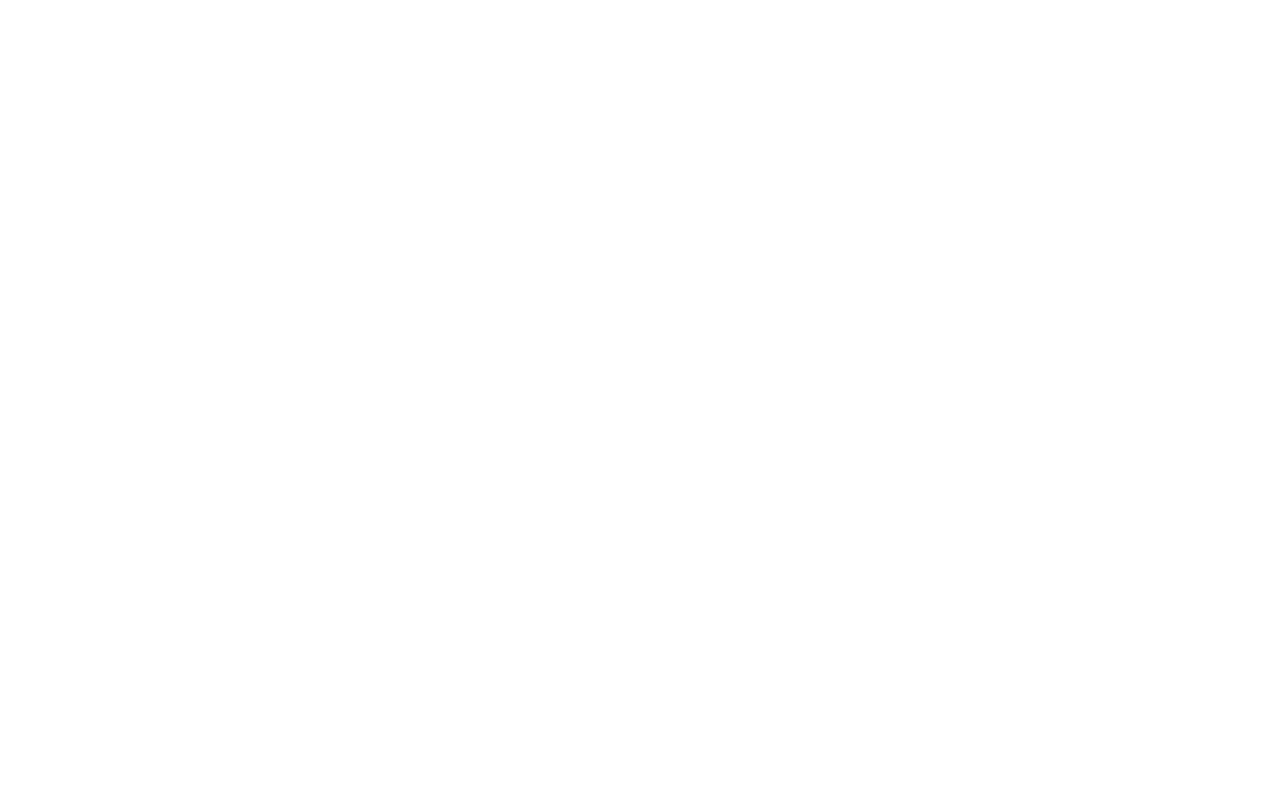
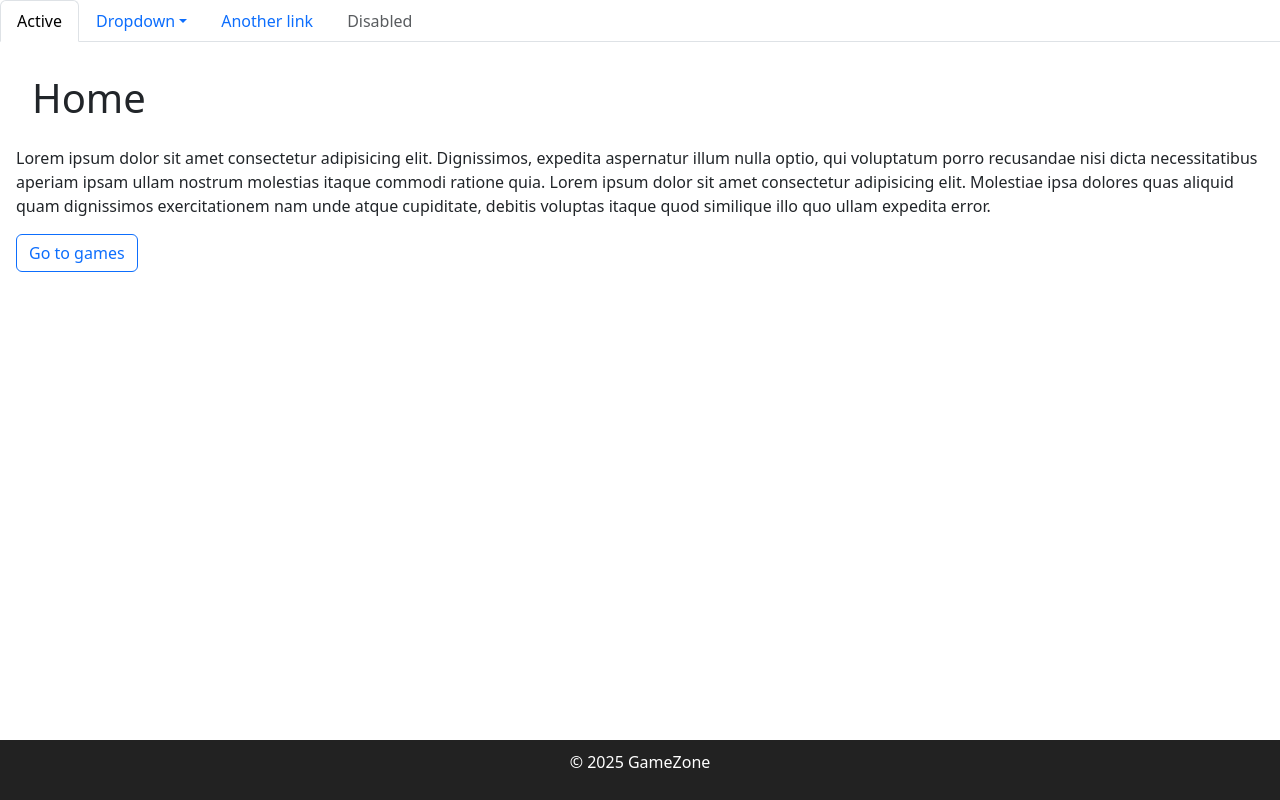
Before and after one commit to alessandrofalcoo/final-project-react, a React (Vite) app in the folder my-vue-app/: page / in a window 1280 px wide. Built offline with nearby package versions, Linux system fonts and the light colour scheme.

Commit message:
enhanced the comunitcation between components pages and default layout enhance SingleGame page

```diff
--- a/my-vue-app/src/components/Footer.jsx
+++ b/my-vue-app/src/components/Footer.jsx
@@ -1,3 +1,10 @@
 export default function Footer() {
 
+    return (
+        <>
+            <div className="footer text-center">
+                <p>&copy; {new Date().getFullYear()} GameZone</p>
+            </div>
+        </>
+    )
 }
--- a/my-vue-app/src/components/GameCard.jsx
+++ b/my-vue-app/src/components/GameCard.jsx
@@ -0,0 +1,23 @@
+import { Link } from "react-router-dom"
+
+export default function GameCard({ game }) {
+    if (!game) {
+        return null;
+    }
+    return (
+        <>
+            <div className="game-card d-flex">
+                <img
+                    src={game.url}
+                    alt={game.title}
+                    className="game-card-img"
+                />
+
+                <div className="game-card-body">
+                    <h5 className="game-card-title">{game.title}</h5>
+                    <Link to={`/games/${game.id}`}><button className="game-card-btn btn btn-outline-dark">Discover more</button></Link>
+                </div>
+            </div>
+        </>
+    )
+}
--- a/my-vue-app/src/components/Header.jsx
+++ b/my-vue-app/src/components/Header.jsx
@@ -1,3 +1,65 @@
 export default function Header() {
 
+    return (
+        <>
+            <ul
+                className="nav nav-tabs"
+                id="navId"
+                role="tablist"
+            >
+                <li className="nav-item">
+                    <a
+                        href="#tab1Id"
+                        className="nav-link active"
+                        data-bs-toggle="tab"
+                        aria-current="page"
+                    >Active</a
+                    >
+                </li>
+                <li className="nav-item dropdown">
+                    <a
+                        className="nav-link dropdown-toggle"
+                        data-bs-toggle="dropdown"
+                        href="#"
+                        role="button"
+                        aria-haspopup="true"
+                        aria-expanded="false"
+                    >Dropdown</a
+                    >
+                    <div className="dropdown-menu">
+                        <a className="dropdown-item" href="#tab2Id">Action</a>
+                        <a className="dropdown-item" href="#tab3Id">Another action</a>
+                        <div className="dropdown-divider"></div>
+                        <a className="dropdown-item" href="#tab4Id">Action</a>
+                    </div>
+                </li>
+                <li className="nav-item" role="presentation">
+                    <a href="#tab5Id" className="nav-link" data-bs-toggle="tab"
+                    >Another link</a
+                    >
+                </li>
+                <li className="nav-item" role="presentation">
+                    <a href="#" className="nav-link disabled" data-bs-toggle="tab"
+                    >Disabled</a
+                    >
+                </li>
+            </ul>
+            <div className="tab-content" id="myTabContent">
+                <div className="tab-pane fade show active" id="tab1Id" role="tabpanel">
+
+                </div>
+                <div className="tab-pane fade" id="tab2Id" role="tabpanel"></div>
+                <div className="tab-pane fade" id="tab3Id" role="tabpanel"></div>
+                <div className="tab-pane fade" id="tab4Id" role="tabpanel"></div>
+                <div className="tab-pane fade" id="tab5Id" role="tabpanel"></div>
+            </div>
+
+            <script>
+                var triggerEl = document.querySelector("#navId a");
+                bootstrap.Tab.getInstance(triggerEl).show(); // Select tab by name
+            </script>
+
+
+        </>
+    )
 }
--- a/my-vue-app/src/index.css
+++ b/my-vue-app/src/index.css
@@ -1,5 +1,50 @@
+@import 'bootstrap';
+
 * {
   margin: 0;
   padding: 0;
   box-sizing: border-box;
 }
+
+.gamesList {
+  list-style: none;
+
+  .games {
+    a {
+      color: black;
+      text-decoration: none;
+    }
+
+  }
+
+}
+
+img {
+  max-width: 200px;
+}
+
+
+.game-card-body {
+  padding: 2rem;
+  flex-direction: column;
+  justify-content: center;
+  display: flex;
+
+  .game-card-btn {
+    align-self: center;
+    max-width: fit-content;
+  }
+}
+
+
+
+.footer {
+  position: fixed;
+  bottom: 0;
+  left: 0;
+  width: 100%;
+  background: #222;
+  color: white;
+  text-align: center;
+  padding: 10px 0;
+}
--- a/my-vue-app/src/pages/FilterGames.jsx
+++ b/my-vue-app/src/pages/FilterGames.jsx
@@ -46,8 +46,8 @@
 
     return (
         <>
-            <form onSubmit={handleSubmit} className="mb-3 d-flex gap-3 align-items-end">
-                <div className="form-group">
+            <form onSubmit={handleSubmit} className="my-3 d-flex gap-3 align-items-end justify-content-center">
+                <div className="form-group text-center">
                     <label htmlFor="genreSelect">
                         <select
                             className="form-select"
@@ -75,7 +75,7 @@
                         </select>
                     </label>
                 </div>
-                <button type="submit" className="btn btn-primary">
+                <button type="submit" className="btn btn-outline-dark">
                     Filter
                 </button>
             </form>
--- a/my-vue-app/src/pages/Games.jsx
+++ b/my-vue-app/src/pages/Games.jsx
@@ -1,6 +1,7 @@
 import { useEffect, useState } from "react"
 import { Link } from "react-router-dom"
 import FilterGames from "./FilterGames";
+import GameCard from "../components/GameCard";
 
 
 export default function Games() {
@@ -14,30 +15,37 @@
             .then((res) => res.json())
             .then((data) => {
                 const content = data.content || [];
-                setGames(content)
-                setError(content.length === 0 ? "No game found. " : "");
+                setGames(content);
+                setError(content.length === 0 ? "Nessun gioco trovato." : "");
             })
             .catch((err) => {
-                console.error("Fetch error: ", err);
-                setError("Error during games' loading")
-            })
+                console.error("Errore fetch:", err);
+                setError("Errore durante il caricamento dei giochi.");
+            });
     }, [API_URL]);
 
-
     return (
+        <>
             <main className="container">
+                <div className="container text-center">
                     <h1>Lista dei giochi</h1>
                     <FilterGames setGames={setGames} setError={setError} />
 
+                    {error && <p className="text-red-500">{error}</p>}
+
                     {games.length > 0 && (
-                <ul>
+                        <ul className="gamesList">
                             {games.map((game) => (
-                        <li key={game.id}>
-                            <Link to={`/games/${game.id}`}>{game.title}</Link>
+                                <li className="games my-3" key={game.id}>
+                                    <GameCard game={game}></GameCard>
+
                                 </li>
                             ))}
                         </ul>
                     )}
+                </div>
             </main>
+
+        </>
     )
 }
--- a/my-vue-app/src/pages/Home.jsx
+++ b/my-vue-app/src/pages/Home.jsx
@@ -1,3 +1,15 @@
+
+
 export default function Home() {
+    return (
+        <>
+            <div className="m-3">
+                <h1 className="p-3">Home</h1>
+                <p>Lorem ipsum dolor sit amet consectetur adipisicing elit. Dignissimos, expedita aspernatur illum nulla optio, qui voluptatum porro recusandae nisi dicta necessitatibus aperiam ipsam ullam nostrum molestias itaque commodi ratione quia. Lorem ipsum dolor sit amet consectetur adipisicing elit. Molestiae ipsa dolores quas aliquid quam dignissimos exercitationem nam unde atque cupiditate, debitis voluptas itaque quod similique illo quo ullam expedita error.</p>
+                <a className="btn btn-outline-primary btn-xl" href="/games">Go to games</a>
 
+            </div>
+
+        </>
+    )
 }
--- a/my-vue-app/src/pages/SingleGame.jsx
+++ b/my-vue-app/src/pages/SingleGame.jsx
@@ -1,5 +1,7 @@
 import { useState, useEffect } from "react";
 import { useParams, Link } from "react-router-dom";
+import GameCard from "../components/GameCard";
+
 
 export default function SingleGame() {
     const { id } = useParams();
@@ -32,16 +34,13 @@
     if (!game) return <p>Gioco non trovato</p>;
     return (
 
-        <main>
-            <div>
-                <h1>Show</h1>
-                <h2>{game.title}</h2>
-                <h3>{game.dev.name}</h3>
-                <h4>{game.genre.name}</h4>
-                <h5>{game.price}€</h5>
-                <Link to="/">Torna alla lista</Link>
-            </div>
-
-        </main>
+        <>
+            <main>
+                <div className="container align-center">
+                    <GameCard game={game} />
+                    <Link to="/games"><button className="btn btn-outline-dark my-2">Torna alla lista</button></Link>
+                </div>
+            </main>
+        </>
     )
 }
```
Lines whose indentation alone changed are shown as unchanged.
